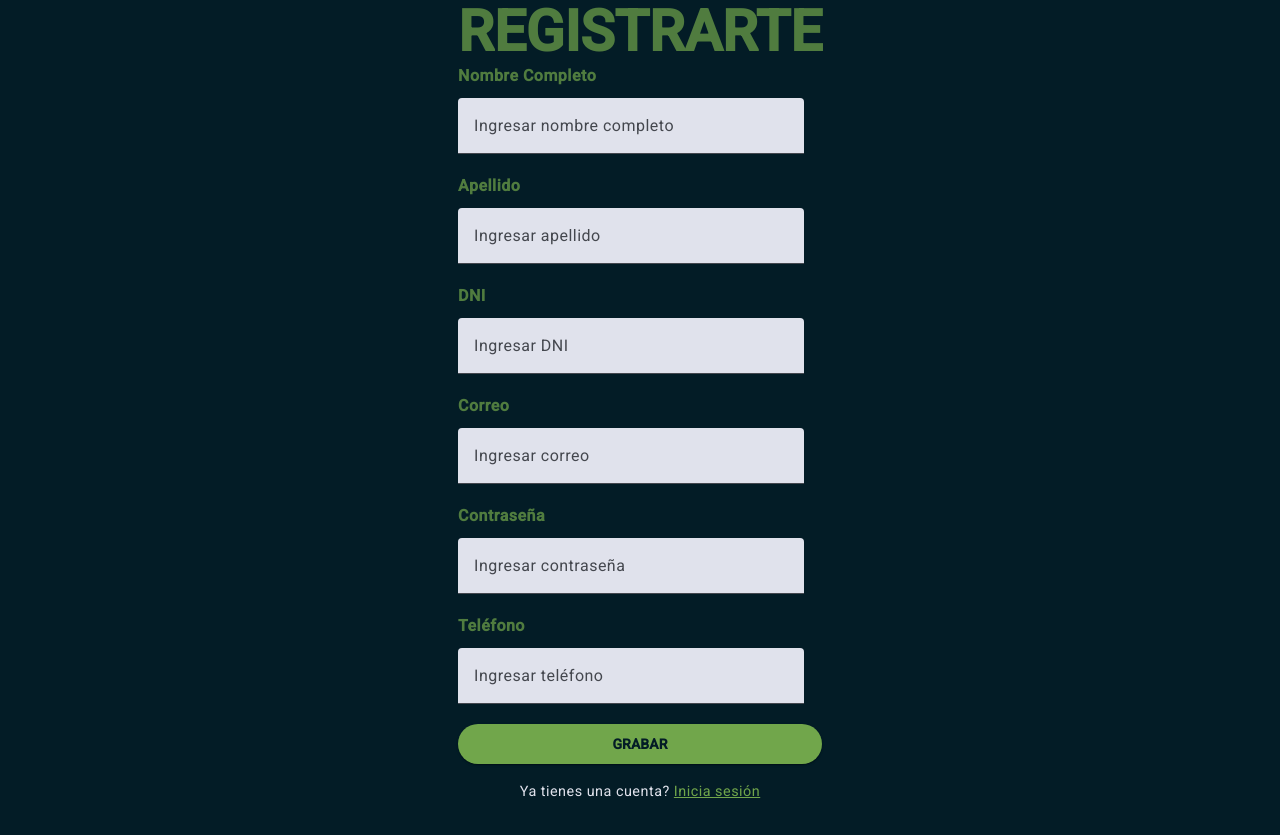
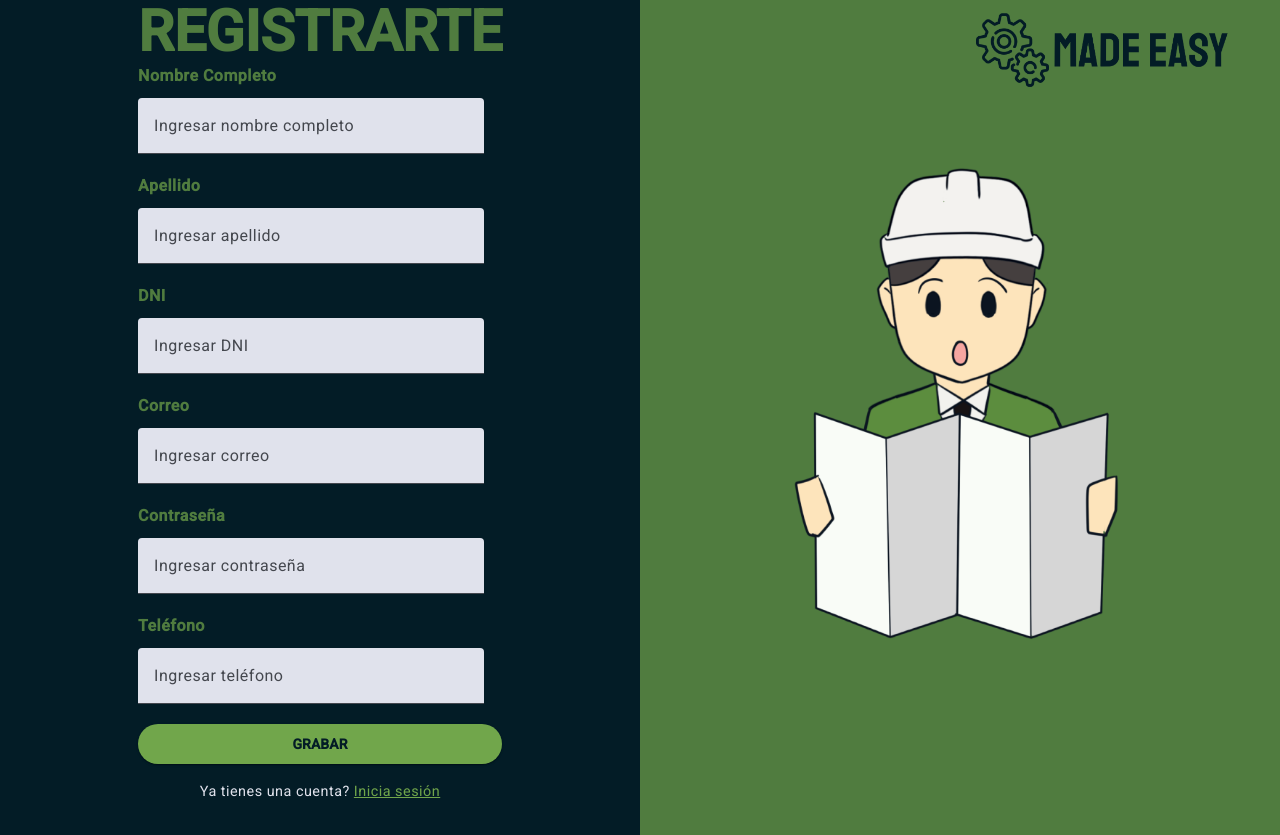
Before and after one commit to Sly-Perez/proyecto-tecnologico-front, an Angular app: page /registrar-usuario in a window 1280 px wide. Built offline with nearby package versions, Linux system fonts and the light colour scheme.

Commit message:
Correcci0n error de formulario de registro

```diff
--- a/src/app/login/registrar-usuario/registrar-usuario.component.html
+++ b/src/app/login/registrar-usuario/registrar-usuario.component.html
@@ -111,6 +111,18 @@
     </div>
   </div>
 </div>
+<div class="imagenes">
+    <div class="logo-container">
+        <div class="icon">
+            <button class="btn-logo" (click)="clickLogo()">
+                <img [src]="logoSrc" alt="ME Logo" class="mi-logo">
+            </button>
+        </div>
+    </div>
+    <div class="imagen-container">
+      <img src="../../assets/registro.png" alt="Foto registro" class="registro-img">
+    </div>
+</div>
 
 
 </div>
```
